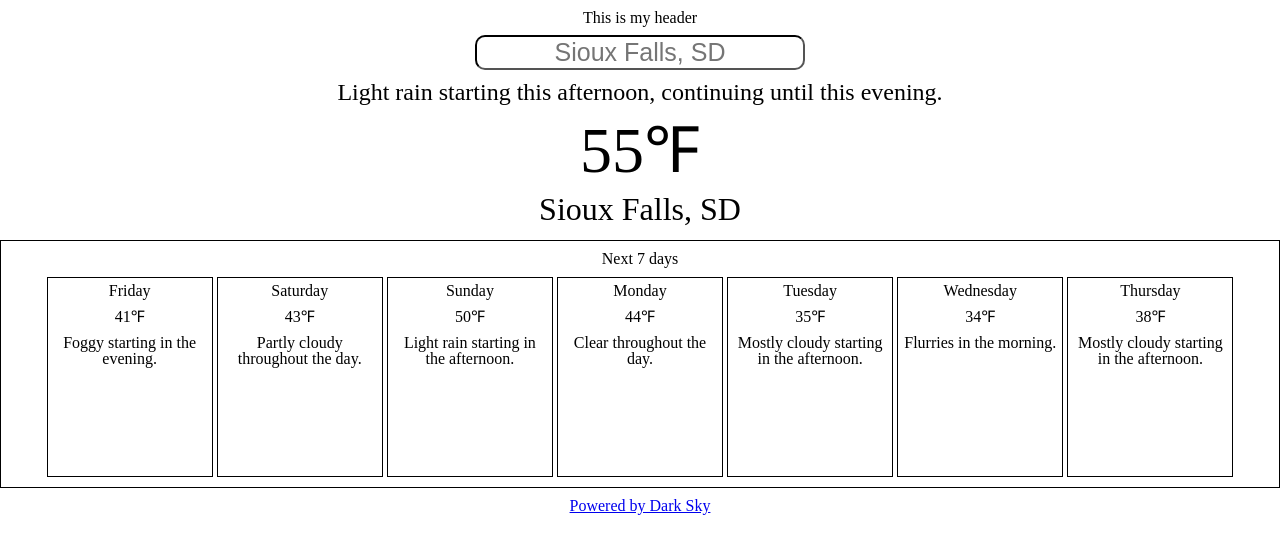
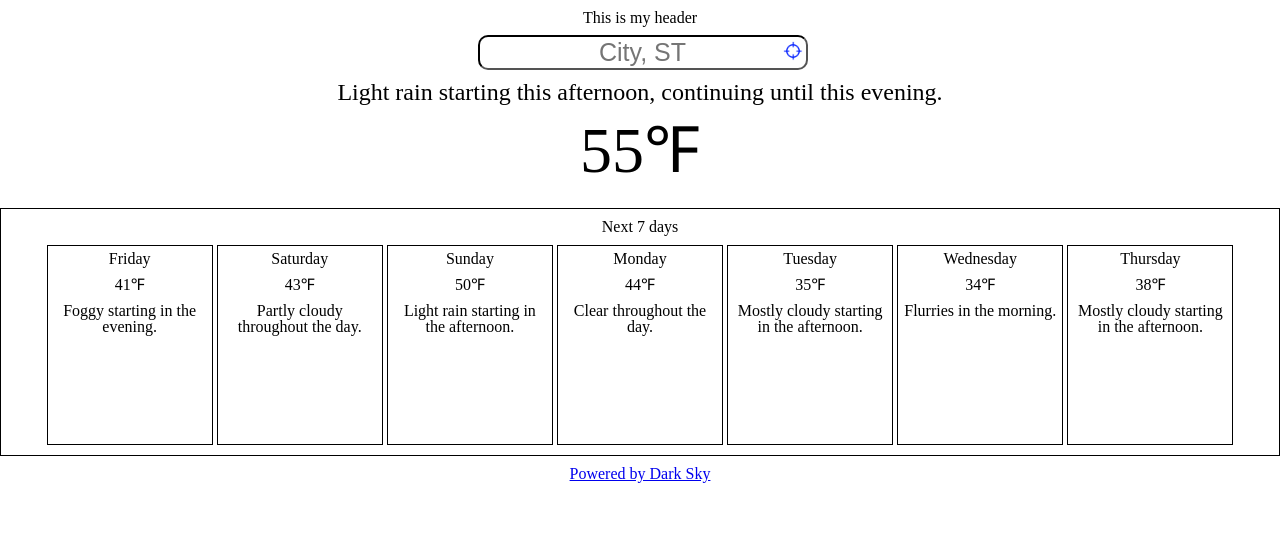
Before and after one commit to donovanCarreno/weatherApp, a React app: page / in a window 1280 px wide. Shown: the top 554 px of the page. Built offline with nearby package versions, Linux system fonts and the light colour scheme; no server answers.

Commit message:
use current location

```diff
--- a/public/styles.css
+++ b/public/styles.css
@@ -7,7 +7,14 @@ header {
   height: 25px;
 }
 
+img {
+  height: 20px;
+  margin-left: -25px;
+}
+
 input {
+  /*background: url('gps.png') no-repeat right;
+  background-size: contain;*/
   border-color: black;
   border-radius: 10px;
   font-size: 25px;
@@ -68,12 +75,4 @@ input {
     vertical-align: top;
     width: 13%;
   }
-
-  .daily {
-    /*float: left;*/
-  }
-
-  .footer {
-    clear: left;
-  }
 }
--- a/src/components/App.jsx
+++ b/src/components/App.jsx
@@ -10,13 +10,25 @@ class App extends React.Component {
     super()
     this.handleSubmit = this.handleSubmit.bind(this)
     this.handleChange = this.handleChange.bind(this)
+    this.currentLocation = this.currentLocation.bind(this)
     this.state = {
-      address: 'Sioux Falls, SD',
+      address: '',
       data: mockData,
       icon: 'http://bit.ly/1NlhgeK',
       summary: mockData.hourly.summary,
       temp: 55
     }
+  }
+
+  currentLocation(e) {
+    navigator.geolocation.getCurrentPosition((position) => {
+      $.ajax(`https://maps.googleapis.com/maps/api/geocode/json?latlng=${position.coords.latitude},${position.coords.longitude}&key=${mapsKey}`)
+      .then((addressData) => {
+        let address = `${addressData.results[0].address_components[2].short_name}, ${addressData.results[0].address_components[4].short_name}`
+        this.setState({address})
+        this.handleSubmit()
+      })
+    })
   }
 
   handleChange(e) {
@@ -28,7 +40,10 @@ class App extends React.Component {
   }
 
   handleSubmit(e) {
-    e.preventDefault()
+    if (e) {
+      e.preventDefault()
+    }
+
     this.refs.input.blur()
 
     $.ajax(`https://maps.googleapis.com/maps/api/geocode/json?address=${this.state.address}&key=${mapsKey}`)
@@ -64,8 +79,9 @@ class App extends React.Component {
         <header>This is my header</header>
         <div className="main">
           <form onSubmit={this.handleSubmit}>
-            <input onChange={this.handleChange} ref="input" type='text' placeholder='Sioux Falls, SD'/>
-            <input type='submit' value='Submit' hidden/>
+            <input onChange={this.handleChange} ref="input" type='text' placeholder='City, ST'/>
+            <img src="/gps.png" onClick={this.currentLocation} />
+            {/* <input type='submit' value='Submit' hidden/> */}
           </form>
           <div className="today">
             <p className="summary">{this.state.summary}</p>
```
Also changed, not shown: public/gps.png (added).
